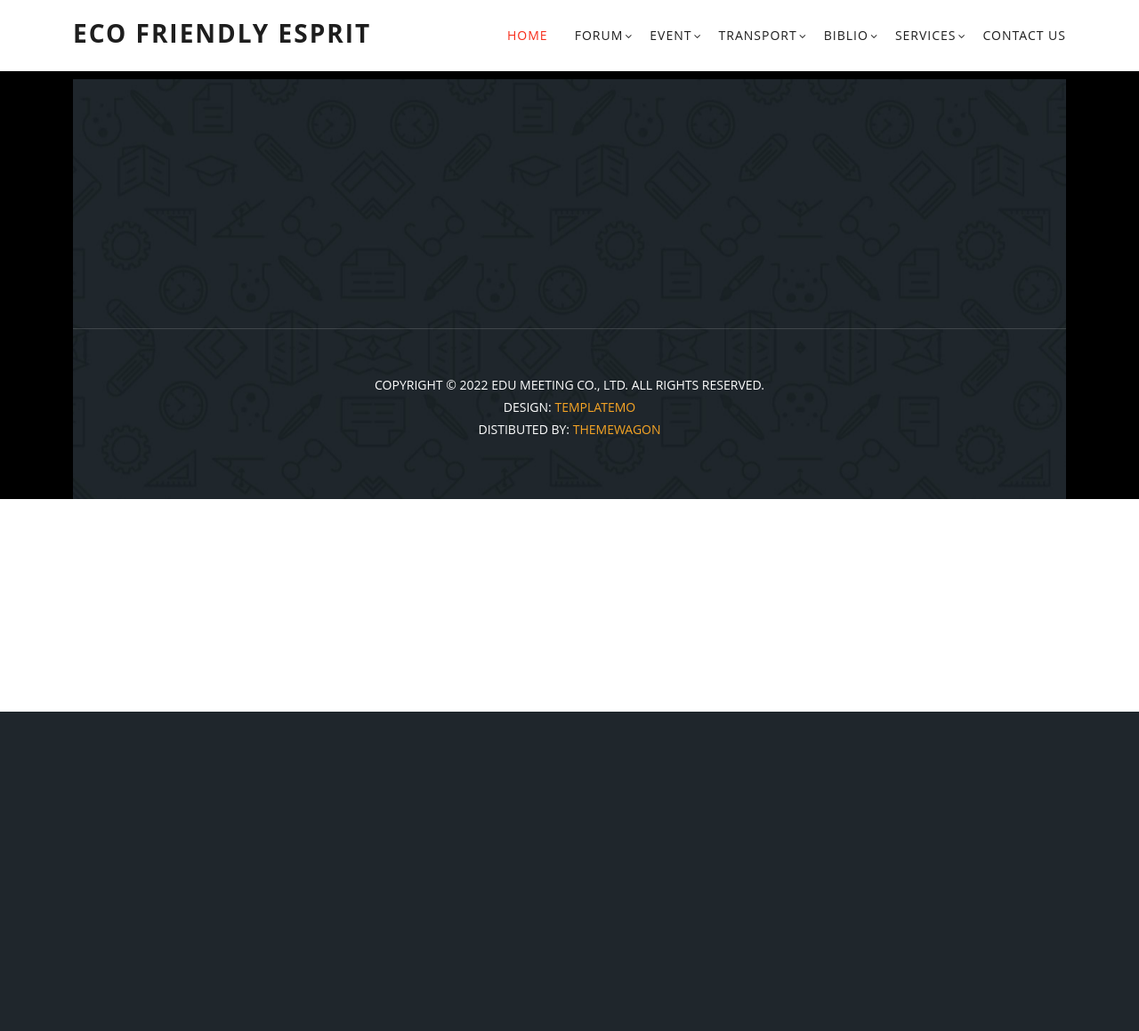
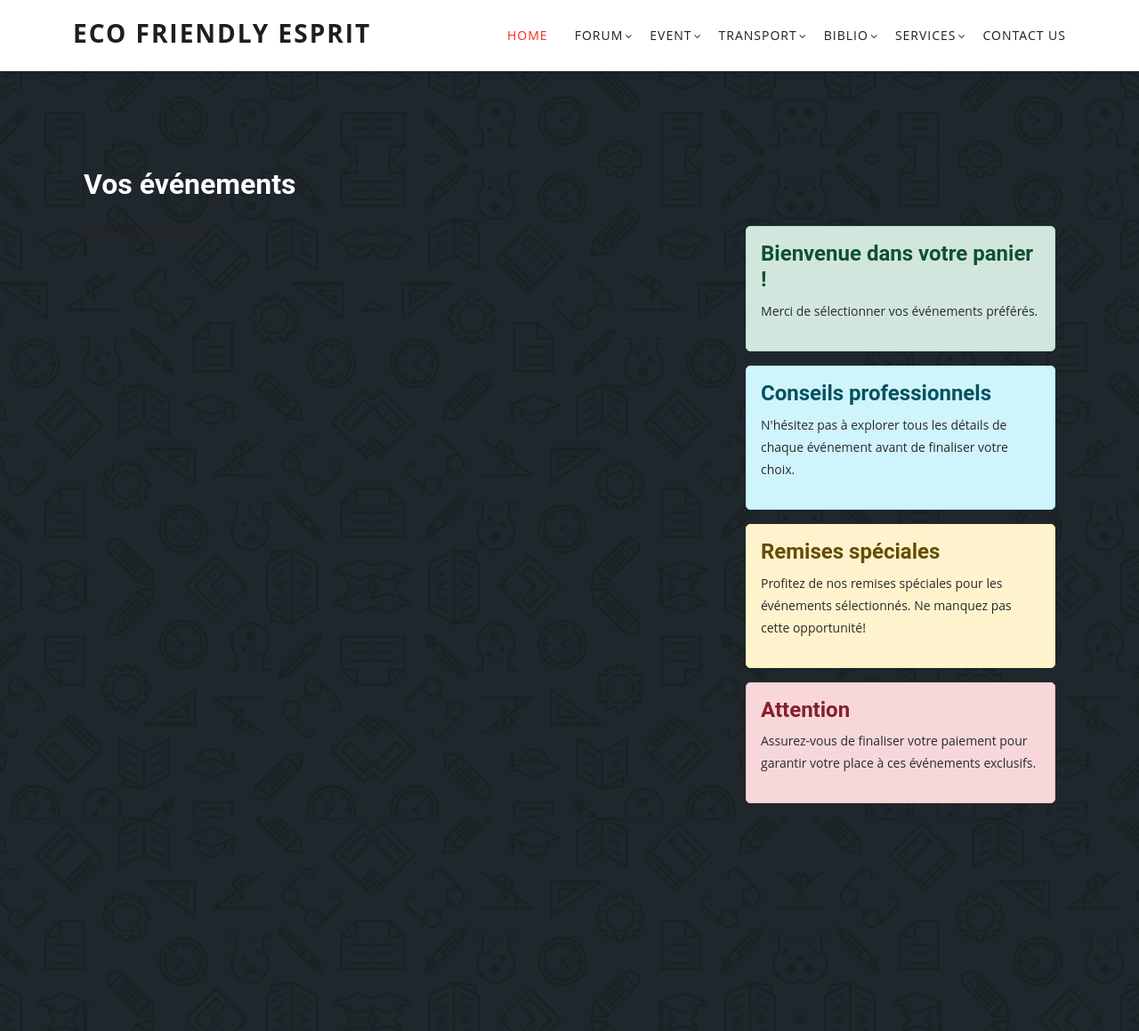
Before and after one commit to Louaysghaier/ECOFRIENDLYESPRIT_WEB_SYMFONY, a Symfony app: template templates/event/monpanier.html.twig in a window 1280 px wide. Shown: the top 1159 px of the page at 89% size. Before the commit the page ends 800 px from the top, so only its background shows below. Run offline with Twig, Linux system fonts and the light colour scheme; the template is opened without the code that fills it, so the values that code supplies are empty; some libraries are stand-ins or nearby versions.

Commit message:
Votre message de commit

```diff
--- a/templates/event/monpanier.html.twig
+++ b/templates/event/monpanier.html.twig
@@ -2,30 +2,43 @@
 
 {% extends 'base.html.twig' %}
 
-{% block title %}{% endblock %}
+{% block title %}Votre Panier{% endblock %}
+
+{% block stylesheets %}
+    {{ parent() }}
+    <style>
+        .custom-card img {
+            height: 190px; /* Ajustez la hauteur selon vos besoins */
+            object-fit: cover; /* Optionnel : assurez-vous que l'image conserve ses proportions */
+        }
+
+        .custom-column {
+            margin-top: 20px; /* Ajustez la marge supérieure selon vos besoins */
+        }
+    </style>
+{% endblock %}
 
 {% block body %}
+    <section class="meetings-page" id="meetings">
+        <div class="container main-container">
             <div class="container mt-5">
+                <!-- Titre des événements -->
+                <h2 class="custom-column">Vos événements</h2>
 
-
-    <div class="container mt-5">
-        {# Augmentez la marge supérieure ici pour décaler le titre vers le bas #}
-
+                <div class="row">
+                    <!-- Colonne des événements -->
+                    <div class="col-md-8 custom-column">
                         {% if eventsInPanier is not empty %}
-
+                            <div class="row">
                                 {% for event in eventsInPanier %}
-                    <div class="col-md-4 mb-4">
-
-                        <div class="card">
+                                    <div class="col-md-6 mb-4">
+                                        <div class="card custom-card">
                                             <img src="{{ asset('uploads/images/' ~ event.getImage()) }}" class="card-img-top" alt="{{ event.getNomevent() }}">
                                             <div class="card-body">
                                                 <h5 class="card-title">{{ event.getNomevent() }}</h5>
                                                 <p class="card-text">{{ event.getDescriptionevent() }}</p>
-                                {# Ajoutez d'autres détails de l'événement selon vos besoins #}
-                                <a href="{{ path('showDetails', {'i': event.getIdEvent()}) }}" class="btn btn-primary">Voir les détails</a>
-                                 <a href="{{ path('paiement', {'i': event.getIdEvent()}) }}" class="btn btn-success">Payer</a>
-
-
+                                                <a href="{{ path('showDetails', {'i': event.getIdEvent()}) }}" class="btn btn-primary btn-sm">Voir les détails</a>
+                                                <a href="{{ path('paiement', {'i': event.getIdEvent()}) }}" class="btn btn-success btn-sm">Payer</a>
                                             </div>
                                         </div>
                                     </div>
@@ -35,9 +48,33 @@
                             <p>Votre panier est vide.</p>
                         {% endif %}
                     </div>
-    <style>
-    .card {
-        margin-top: 80px; /* Ajoutez la marge supérieure souhaitée */
-    }
-</style>
+
+                    <!-- Colonne des messages -->
+                    <div class="col-md-4 custom-column">
+                        <div class="alert alert-success" role="alert">
+                            <h4 class="alert-heading">Bienvenue dans votre panier !</h4>
+                            <p>Merci de sélectionner vos événements préférés.</p>
+                        </div>
+
+                        <div class="alert alert-info" role="alert">
+                            <h4 class="alert-heading">Conseils professionnels</h4>
+                            <p>N'hésitez pas à explorer tous les détails de chaque événement avant de finaliser votre choix.</p>
+                        </div>
+
+                        <div class="alert alert-warning" role="alert">
+                            <h4 class="alert-heading">Remises spéciales</h4>
+                            <p>Profitez de nos remises spéciales pour les événements sélectionnés. Ne manquez pas cette opportunité!</p>
+                        </div>
+
+                        <div class="alert alert-danger" role="alert">
+                            <h4 class="alert-heading">Attention</h4>
+                            <p>Assurez-vous de finaliser votre paiement pour garantir votre place à ces événements exclusifs.</p>
+                        </div>
+
+                        <!-- Ajoutez d'autres messages ici selon vos besoins -->
+                    </div>
+                </div>
+            </div>
+        </div>
+    </section>
 {% endblock %}
```
Also changed, not shown: public/qrcodes/qr_code_656b7e675e1bb.png (added). Lines whose indentation alone changed are shown as unchanged.
